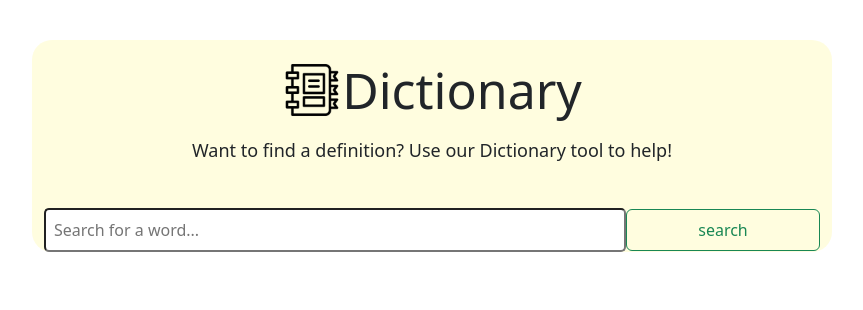
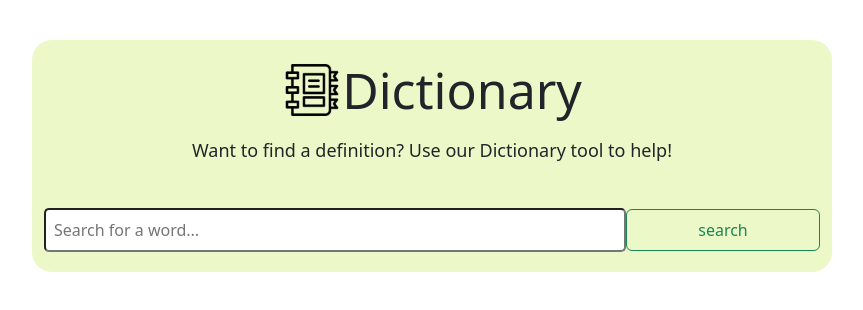
Before and after one commit to BethJW/dictionary-app, a React (Create React App) app: page / in a window 1280 px wide. Shown: the top 310 px of the page, without its empty margins (208-1071 px from the left). Built offline with nearby package versions, Linux system fonts and the light colour scheme.

Commit message:
Updated background colour

```diff
--- a/src/App.css
+++ b/src/App.css
@@ -3,7 +3,7 @@
   margin: 40px auto;
   text-align: center;
   border-radius: 20px;
-  background-color: rgba(255, 234, 0, 0.127);
+  background-color: rgba(192, 231, 73, 0.294);
 }
 header {
   text-align: center;
--- a/src/Search.css
+++ b/src/Search.css
@@ -4,3 +4,6 @@
 .search-btn {
   margin-top: -4px;
 }
+form {
+  padding-bottom: 20px;
+}
```
